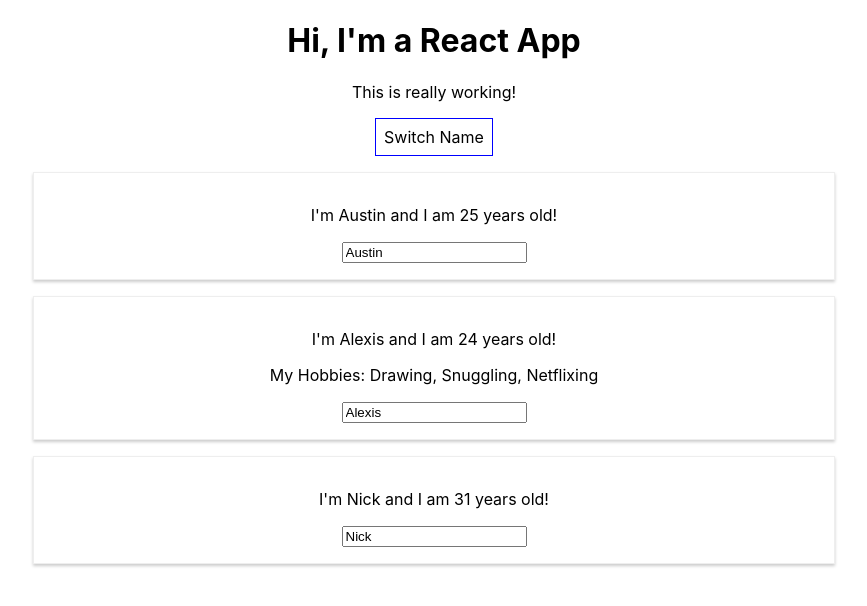
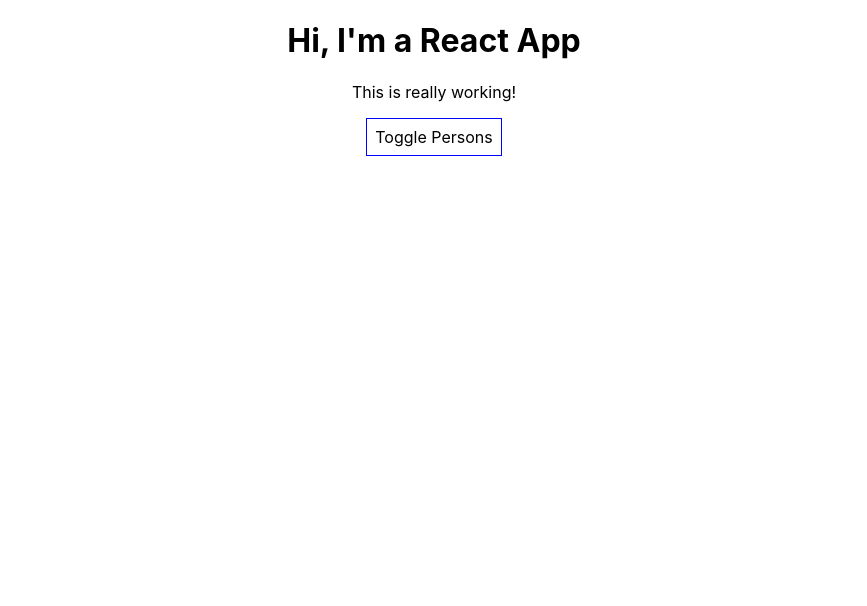
Before and after one commit to AustinSpinazze/FirstReactProject, a React (Create React App) app: page / in a window 1280 px wide. Shown: the top 606 px of the page, without its empty margins (206-1073 px from the left). Built offline with nearby package versions, Linux system fonts and the light colour scheme.

Commit message:
Added changes for rendering content conditionally

```diff
--- a/src/App.js
+++ b/src/App.js
@@ -36,7 +36,8 @@ class App extends Component {
         { name: 'Alexis', age: 24 },
         { name: 'Nick', age: 31 }
       ],
-      otherState: 'some other value'
+      otherState: 'some other value',
+      showPersons: false
     }
 
     // const [otherState, setOtherState] = useState('some other Value');
@@ -103,6 +104,12 @@ class App extends Component {
       } )
     }
 
+    togglePersonsHandler = () => {
+      console.log("You are here");
+      const doesShow = this.state.showPersons;
+      this.setState({showPersons: !doesShow});
+    }
+
     render () {
 
       const style = {
@@ -118,7 +125,13 @@ class App extends Component {
           <h1>Hi, I'm a React App</h1>
           <p>This is really working!</p>
           {/* Creating an anonomyous function to pass a parameter is not as efficent as just using bind */}
-          <button style={style} onClick={() => this.switchNameHandler('Augustus!!')}>Switch Name</button>
+          <button style={style} onClick={this.togglePersonsHandler}>Toggle Persons</button>
+          {/* Below we are injecting javascript code into JSX by using the curly crackets and then comparing the state property
+          this.state.showPersons which is initally set to false. We check to see if it is true using the question mark if it is we render the div
+          if it is not then we render null */}
+          {
+            this.state.showPersons === true ?
+            <div>
               <Person
                 name={this.state.persons[0].name}
                 age={this.state.persons[0].age} />
@@ -132,6 +145,8 @@ class App extends Component {
               <Person
                 name={this.state.persons[2].name}
                 age={this.state.persons[2].age} />
+            </div> : null
+          }
         </div>
       );
       // return React.createElement('div', {className: 'App'}, React.createElement('h1', null, 'Does this work now?'));
```
Lines whose indentation alone changed are shown as unchanged.
